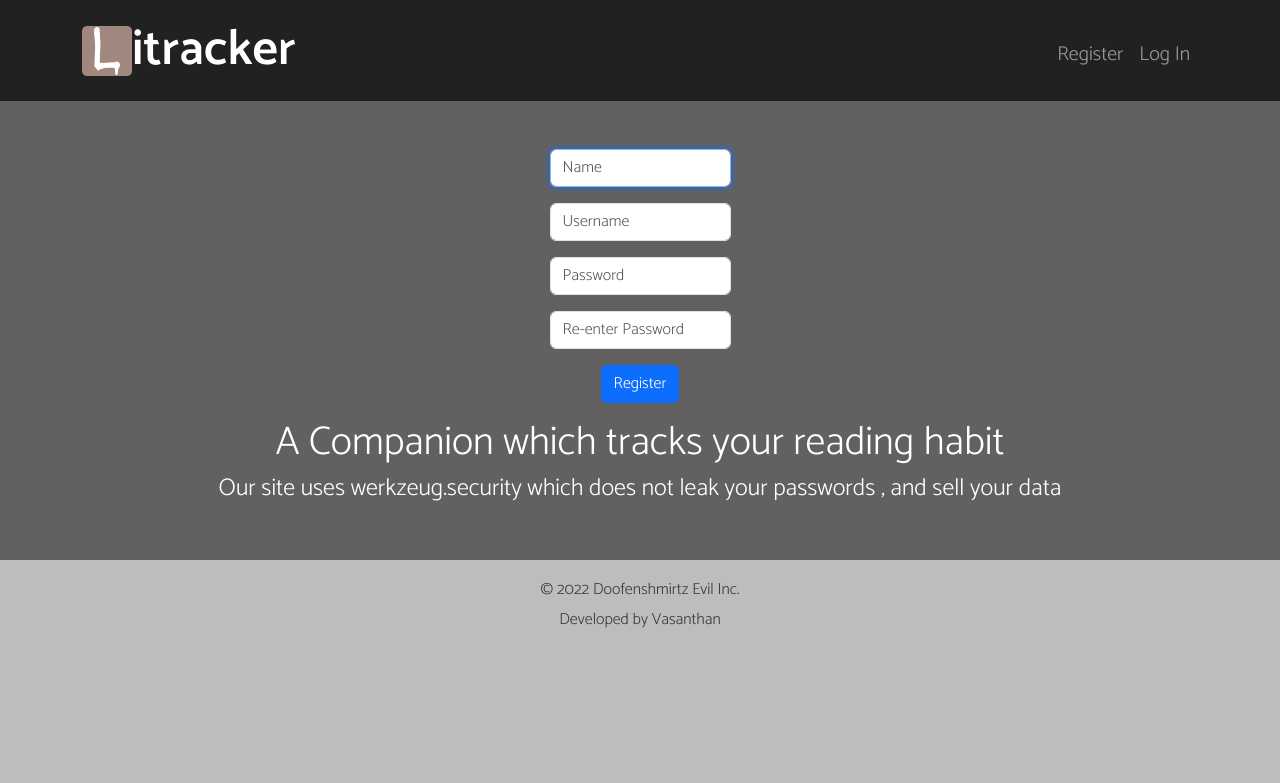
After one commit to srvasanthan33/CS50_Final_Project, a Flask app: template templates/register.html in a window 1280 px wide. The commit adds this page. Shown: the top 783 px of the page. Run offline with Flask 2, Linux system fonts and the light colour scheme; the template is opened without the code that fills it, so the values that code supplies are empty; some libraries are stand-ins or nearby versions.

Commit message:
login registered completed

```diff
--- a/app.py
+++ b/app.py
@@ -38,6 +38,7 @@ def after_request(response):
 @app.route("/")
 @login_required
 def index():
+    """ shows The three books read by user"""
     return apology("Login page")
 
 
@@ -60,10 +61,10 @@ def login():
             return apology("must provide password", 403)
 
         # Query database for username
-        rows = db.execute("SELECT * FROM users WHERE username = ?", request.form.get("username"))
+        rows = db.execute("SELECT * FROM registrants WHERE username = ?", request.form.get("username"))
 
         # Ensure username exists and password is correct
-        if len(rows) != 1 or not check_password_hash(rows[0]["hash"], request.form.get("password")):
+        if len(rows) != 1 or not check_password_hash(rows[0]["pass_hash"], request.form.get("password")):
             return apology("invalid username and/or password", 403)
 
         # Remember which user has logged in
@@ -80,4 +81,68 @@ def login():
 @app.route("/register", methods=["GET", "POST"])
 def register():
     """Register user"""
-    return apology("TODO")
+    if request.method == "GET":
+        return render_template("register.html")
+
+    elif request.method == 'POST':
+        Name = request.form.get("Name")
+        Username = request.form.get("Username")
+        Password1 = request.form.get("Password")
+
+        userbase = db.execute("SELECT * FROM registrants WHERE username = ?",Username)
+        if len(userbase) == 1:
+            return apology("Username already taken")
+
+        #hashing the password
+        Password_hash = generate_password_hash(Password1)
+
+        # if all the inputs are correct then store the details into the database
+        db.execute("INSERT INTO registrants (name, username, pass_hash) VALUES(?, ?, ?)",Name, Username, Password_hash)
+
+        # To find the used id from database which we inserted in the above , to store it in the session
+        rows = db.execute("SELECT id FROM registrants WHERE username = ?", Username)
+        session["user_id"] = rows[0]["id"]
+
+        # redirecting to main(index) page
+        return redirect("/")
+
+    return apology("Error",404)
+
+
+
+@app.route("/add", methods=["GET", "POST"])
+@login_required
+def add():
+    """Will update the reading """
+    return apology("ADD")
+
+@app.route("/leaderboard", methods=["GET", "POST"])
+@login_required
+def leaderboard():
+    """Based on reading consistency , reaability user will get rankings"""
+    return apology("leaderboard")
+
+
+@app.route("/logs", methods=["GET", "POST"])
+@login_required
+def logs():
+    """Shows what updates the user had done"""
+    return apology("Logs")
+
+
+@app.route("/in_develop", methods=["GET", "POST"])
+@login_required
+def in_develop():
+    """Buy shares of stock"""
+    return apology("Not_Developed")
+
+
+@app.route("/logout")
+def logout():
+    """Log user out"""
+
+    # Forget any user_id
+    session.clear()
+
+    # Redirect user to login form
+    return redirect("/")
--- /dev/null
+++ b/static/register.js
@@ -0,0 +1,14 @@
+var FORM = document.querySelector("#register_form");
+
+FORM.addEventListener("submit",function(e){
+
+    pass1 = FORM.querySelector("#Password1").value
+    pass2 = FORM.querySelector('#Password2').value
+
+    if (pass1 != pass2)
+    {
+        e.preventDefault();
+        alert("Passwords are not matching");
+
+    }
+});
--- a/static/styles.css
+++ b/static/styles.css
@@ -1,9 +1,14 @@
+@import url('https://fonts.googleapis.com/css2?family=Catamaran:wght@300;600&family=Noto+Sans:wght@300;900&family=Poppins:wght@300&display=swap');
 body{
-    background-color: antiquewhite;
+    color:white;
+    font-family: 'Catamaran', sans-serif;
+    background-color: #BDBDBD;
 }
-
+main{
+    background-color: #616161;
+}
 #header{
-    background-color:#8D6E63;
+    background-color:#212121;
 }
 
 
@@ -20,3 +25,12 @@ nav #nav_logo{
 li .nav-link{
     font-size: 20px;
 }
+#footer{
+    color: #3a3a3a;
+    align-items: center;
+    line-height: 30px;
+}
+
+#footer p{
+    padding: 15px 30%;
+}
--- a/templates/apology.html
+++ b/templates/apology.html
@@ -1,10 +1,10 @@
 {% extends "layout.html" %}
 
 {% block title %}
-    Apology
+    Apology -{{top}}
 {% endblock %}
 
 {% block main %}
     <!-- https://memegen.link/ -->
-    <img alt="{{ top }}" class="border img-fluid" src="https://api.memegen.link/images/icanhas/{{top | urlencode }}/{{bottom | urlencode }}.jpg" title="{{ top }}">
+    <img alt="{{ top }}" class="border img-fluid" src="https://api.memegen.link/images/icanhas/{{top}}/{{bottom }}.jpg" title="{{ top }}">
 {% endblock %}
--- a/templates/layout.html
+++ b/templates/layout.html
@@ -24,9 +24,10 @@
 
             {% if session["user_id"] %}
             <ul class="navbar-nav">
-                <li class="nav-item"><a class="nav-link" aria-current="page" href="#">Add</a></li>
-                <li class="nav-item"><a class="nav-link" aria-current="page" href="#">Leaderboard</a></li>
-                <li class="nav-item"><a class="nav-link" aria-current="page" href="#">Logs</a></li>
+                <li class="nav-item"><a class="nav-link" aria-current="page" href="/add">Add</a></li>
+                <li class="nav-item"><a class="nav-link" aria-current="page" href="/leaderboard">Leaderboard</a></li>
+                <li class="nav-item"><a class="nav-link" aria-current="page" href="/logs">Logs</a></li>
+                <li class="nav-item"><a class="nav-link" aria-current="page" href="/in-develop">in-develop</a></li>
                 <li class="nav-item"><a class="nav-link" href="/logout">Log Out</a></li>
             </ul>
             {% else %}
@@ -44,9 +45,9 @@
         {% block main %}{% endblock %}
     </main>
 
-    <footer class="mb-5 small text-center text-muted">
+    <div class="text-center" id ="footer">
         <p> &copy; 2022 Doofenshmirtz Evil Inc.<br> Developed by Vasanthan</p>
-    </footer>
+    </div>
 
 </body>
 </html>
--- /dev/null
+++ b/templates/register.html
@@ -0,0 +1,37 @@
+{% extends "layout.html" %}
+
+{% block title %}
+    Register
+{% endblock %}
+
+{% block main %}
+    <div class="container-fluid" >
+        <form action="/register" id ="register_form" method="post">
+            <div class="mb-3">
+                <input autocomplete="off" autofocus class="form-control mx-auto w-auto" id="Name" name="Name" placeholder="Name" type="text" required>
+            </div>
+            <div class="mb-3">
+                <input autocomplete="off" autofocus class="form-control mx-auto w-auto" id="username" name="Username" placeholder="Username" type="text" required>
+            </div>
+            <div class="mb-3">
+                <input class="form-control mx-auto w-auto" id="Password1" name="Password" min = "7" placeholder="Password" type="password" required>
+            </div>
+            <div class="mb-3">
+                <input class="form-control mx-auto w-auto" id="Password2" name="confirm_password" min ="7" placeholder="Re-enter Password" type="password" required>
+            </div>
+            <button class="btn btn-primary" type="submit">Register</button>
+        </form>
+    </div>
+
+    <div class="container-fluid">
+        <div class="row">
+            <div class="heading">
+                <h1>A Companion which tracks your reading habit </h1>
+                <h4>Our site uses werkzeug.security which does not leak your passwords , and sell your data</h4>
+            </div>
+        </div>
+    </div>
+
+    <!-- For password validation -->
+    <script src="static/register.js"></script>
+{% endblock %}
```
Also changed, not shown: templates/login.html (+19 -7 lines), project.db, 2 other files.
